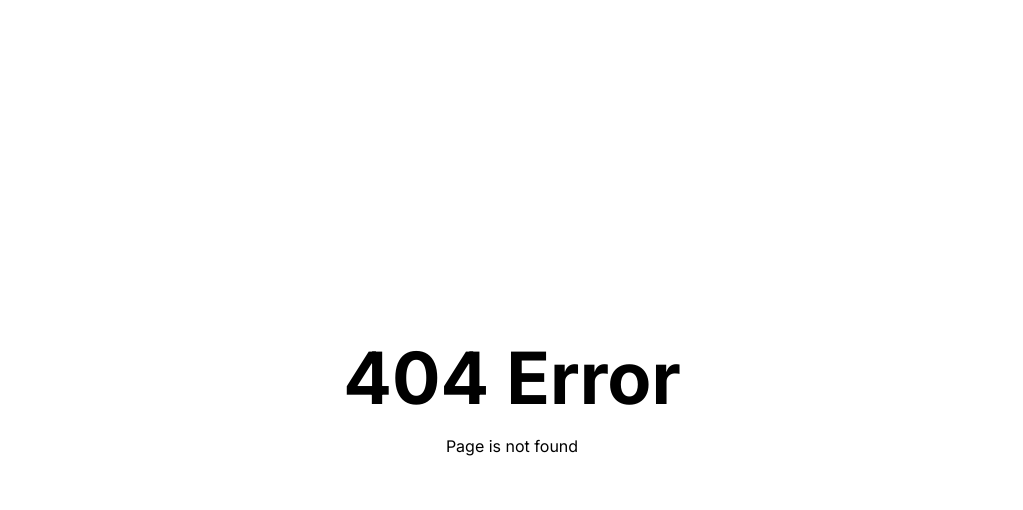
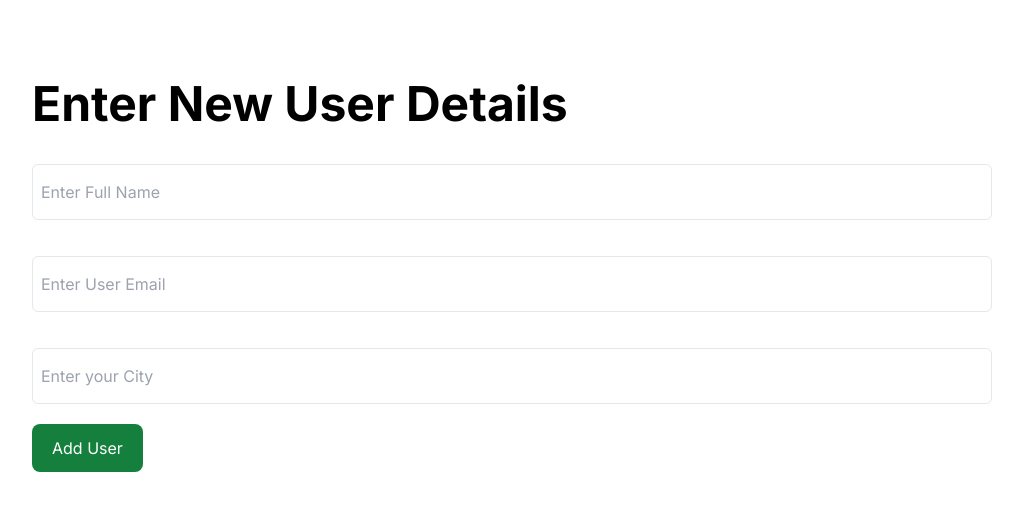
Before and after one commit to mdirshad007/myclass, a Next.js app: page /all-users/add-new-user in a window 1280 px wide. Before the commit this address had no page. Shown: the top 510 px of the page, without its empty margins (128-1151 px from the left). Built offline with nearby package versions, Linux system fonts and the light colour scheme.

Commit message:
add code for add user

```diff
--- /dev/null
+++ b/app/all-users/add-new-user/page.jsx
@@ -0,0 +1,70 @@
+"use client"
+import React, { useState, useEffect } from 'react'
+
+export default function Page() {
+    const [name, setName] = useState("");
+    const [email, setEmail] = useState("");
+    const [city, setCity] = useState("");
+    const [result, setResult] = useState("");
+
+    const userData = {
+        name: name,
+        email: email,
+        city: city
+    };
+
+    useEffect(() => {
+        if (result) {
+            const timer = setTimeout(() => {
+                setResult("");
+            }, 2000);
+            return () => clearTimeout(timer);
+        }
+    }, [result]);
+
+    const addUser = async () => {
+        console.log(userData)
+        try {
+            let response = await fetch("https://664cd720ede9a2b55651d20a.mockapi.io/user/users", {
+                method: "POST",
+                headers: {
+                    'Content-Type': 'application/json'
+                },
+                body: JSON.stringify(userData)
+            });
+            if (response.ok) {
+                let data = await response.json();
+                console.log(data);
+                setResult("Your record is submitted successfully");
+            } else {
+                setResult("Failed to submit your record");
+            }
+        } catch (error) {
+            console.error("Error:", error);
+            setResult("An error occurred while submitting your record");
+        }
+    }
+
+    return (
+        <section className='px-5 py-20'>
+            <div className='max-w-[960px] mx-auto w-full'>
+                <p className={`text-green-600 font-bold transition-opacity duration-1000 ${result ? 'opacity-100' : 'opacity-0'}`}>{result}</p>
+                <h1 className='text-5xl mb-5 font-bold'>Enter New User Details</h1>
+                <div className='flex gap-5 mb-5'>
+                    <div className='w-full md:w-full'>
+                        <input type="text" value={name} onChange={(event) => { setName(event.target.value) }} name="name" id="name" placeholder='Enter Full Name' className='w-full h-14 mt-4 border focus:border-green-500 border-gray-200 p-2 rounded-md' />
+                    </div>
+                </div>
+                <div className='mb-5'>
+                    <input type="email" value={email} onChange={(event) => { setEmail(event.target.value) }} name="u_email" id="u_email" placeholder='Enter User Email' className='w-full h-14 mt-4 border focus:border-green-500 border-gray-200 p-2 rounded-md' />
+                </div>
+                <div className='mb-5'>
+                    <input type="text" value={city} onChange={(event) => { setCity(event.target.value) }} name="city" id="city" placeholder='Enter your City' className='w-full h-14 mt-4 border focus:border-green-500 border-gray-200 p-2 rounded-md' />
+                </div>
+                <button className='bg-green-700 text-white py-3 px-5 rounded-lg' onClick={addUser}>
+                    Add User
+                </button>
+            </div>
+        </section>
+    )
+}
--- /dev/null
+++ b/app/all-users/page.js
@@ -0,0 +1,45 @@
+import Link from "next/link";
+import React from "react";
+
+const fetchData=async ()=>{
+   let data=await fetch('https://664cd720ede9a2b55651d20a.mockapi.io/user/users')
+   data=await data.json()
+   return data
+}
+export default async function Page() {
+    const userData=await fetchData()
+  return (
+    <div className="flex w-full md:max-w-[1200px] mx-auto justify-between mt-6 flex-wrap px-5 py-14">
+      <div className="flex justify-end w-full">
+        <Link href="/all-users/add-new-user">
+      <button className="px-4 py-3 bg-green-600 rounded-full text-white mb-10 hover:bg-green-900 transition-all">Add New Record</button>
+      </Link>
+      </div>
+
+      <table className="w-full table-auto">
+        <thead className="bg-gray-200 h-14">
+          <tr className="text-left">
+            <th className="px-4">Name</th>
+            <th className="px-4">Email</th>
+            <th className="px-4">City</th>
+            <th className="px-4">Edit</th>
+            <th className="px-4">Delete</th>
+          </tr>
+        </thead>
+        <tbody>
+            {
+                userData.map((item,key)=>(
+                    <tr className="text-left h-16 border-b border-gray-200" key={item.id}>
+                    <td className="px-4">{item.name}</td>
+                    <td className="px-4">{item.email}</td>
+                    <td className="px-4">{item.city}</td>
+                    <td className="px-4">Edit</td>
+                    <td className="px-4">Delete</td>
+                  </tr>
+                ))
+            }
+        </tbody>
+      </table>
+    </div>
+  );
+}
```
